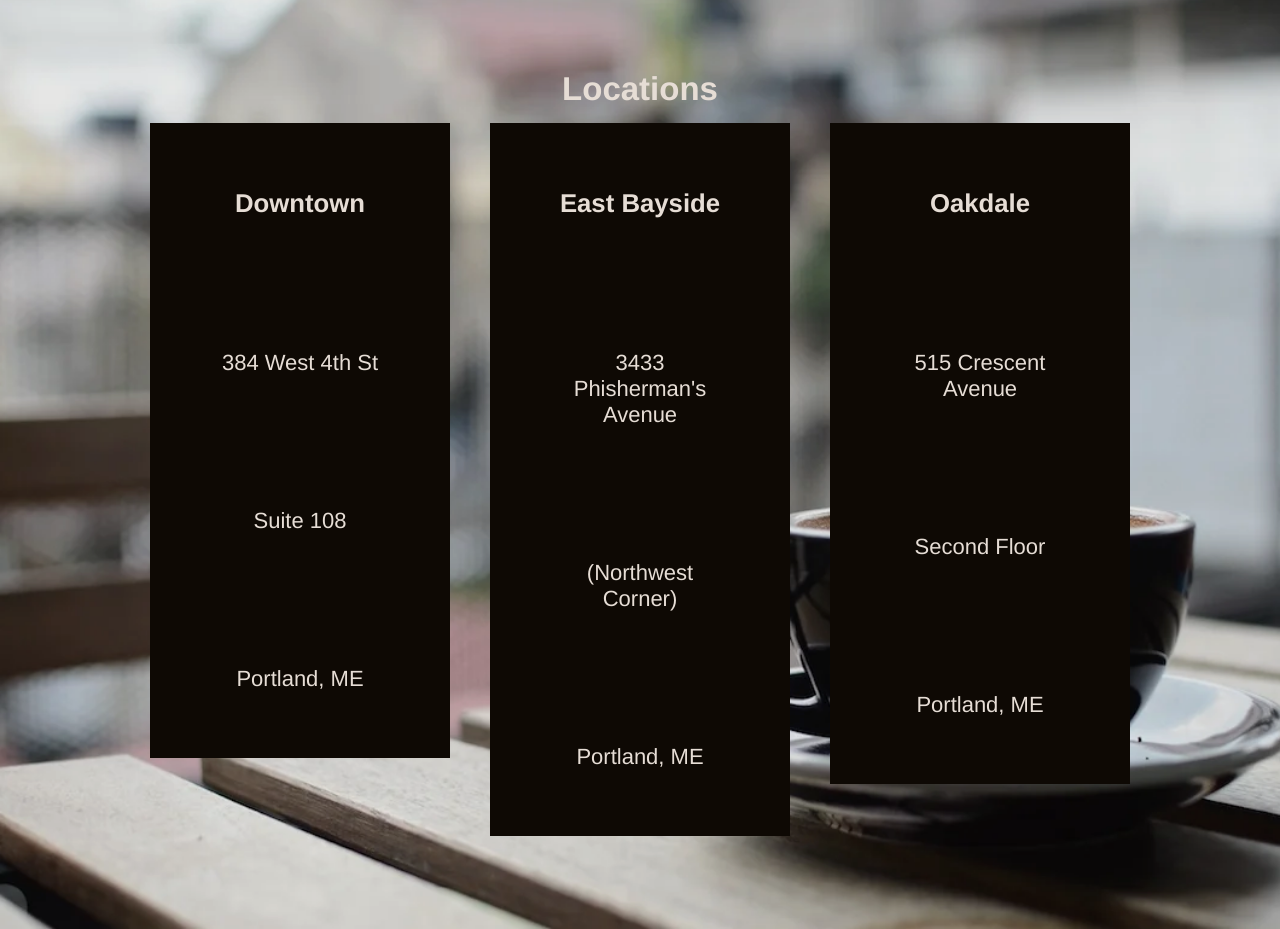
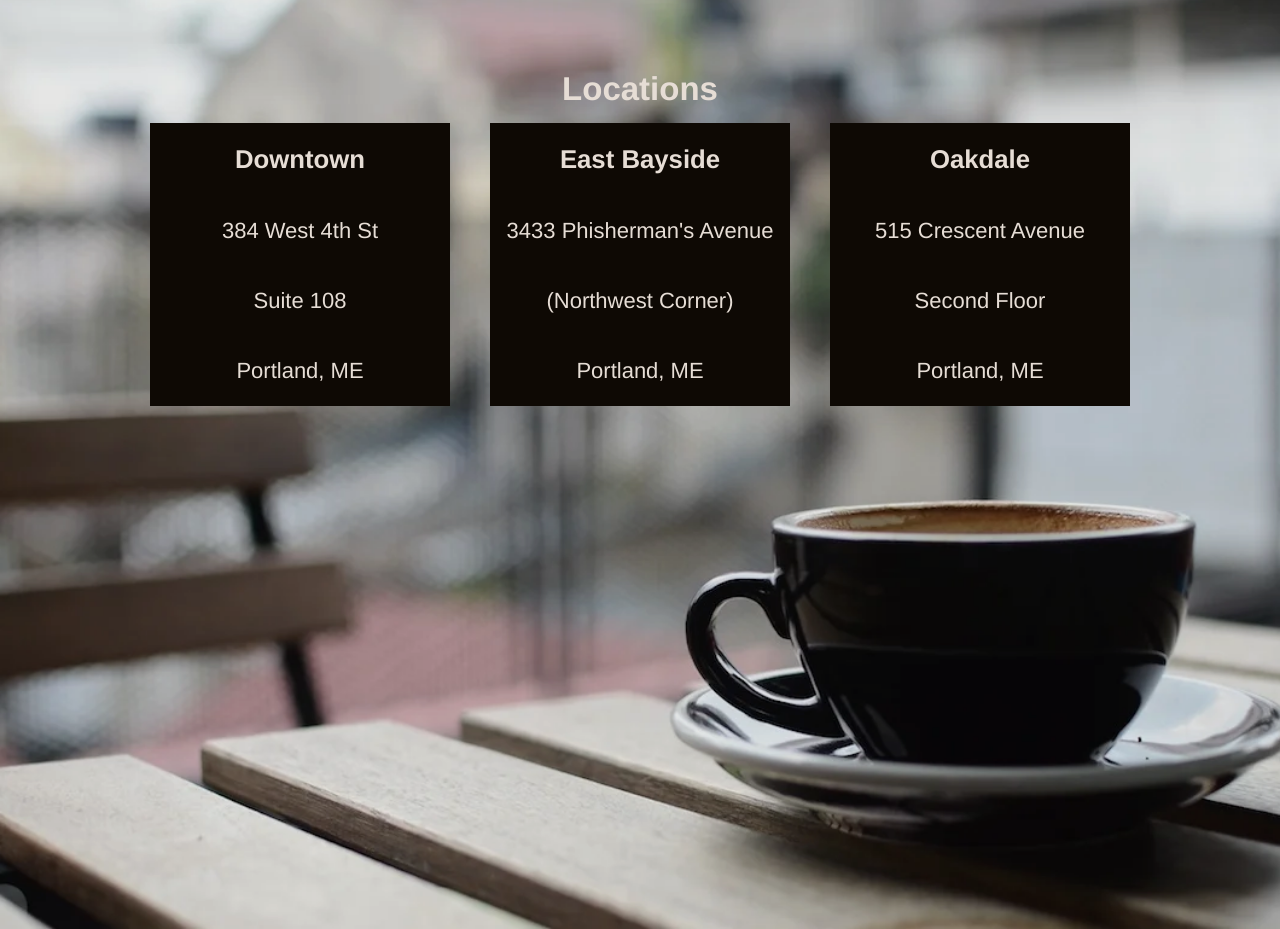
Before and after one commit to jsnrch003/codecademy-teacozy-project, a plain HTML site: page index.html in a window 1280 px wide. Shown: the part 2020-2949 px from the top of the page. Drawn offline with Linux system fonts and the light colour scheme.

Commit message:
Update style.css

```diff
--- a/style.css
+++ b/style.css
@@ -157,7 +157,7 @@ h4, h5 {
 }
 
 .location li {
-    padding: 3em;
+    padding: 1em 0;
 }
 
 /* Footer Section */
```
